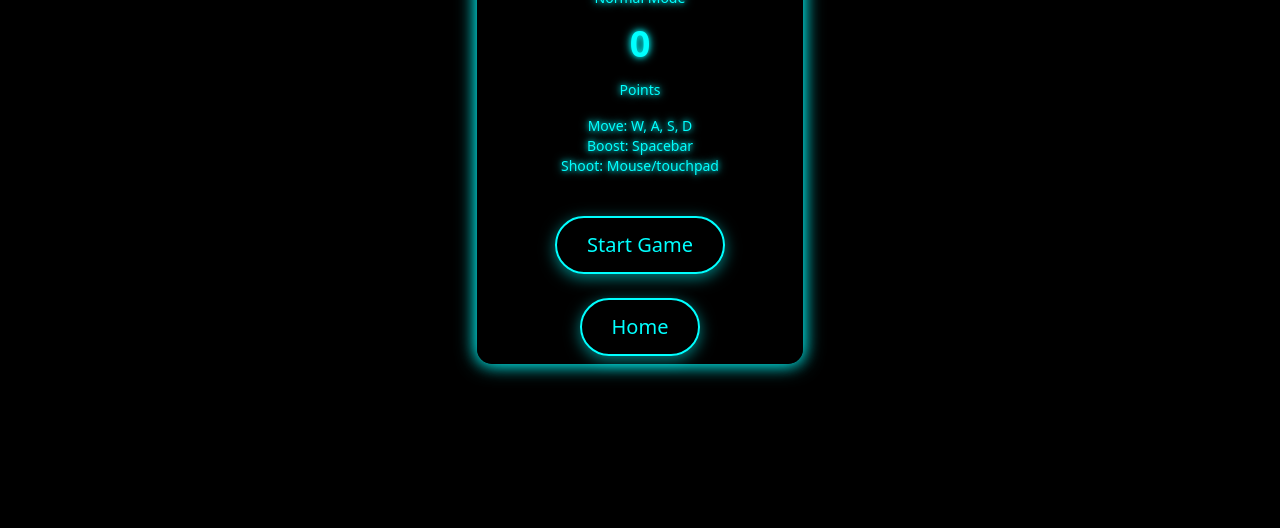
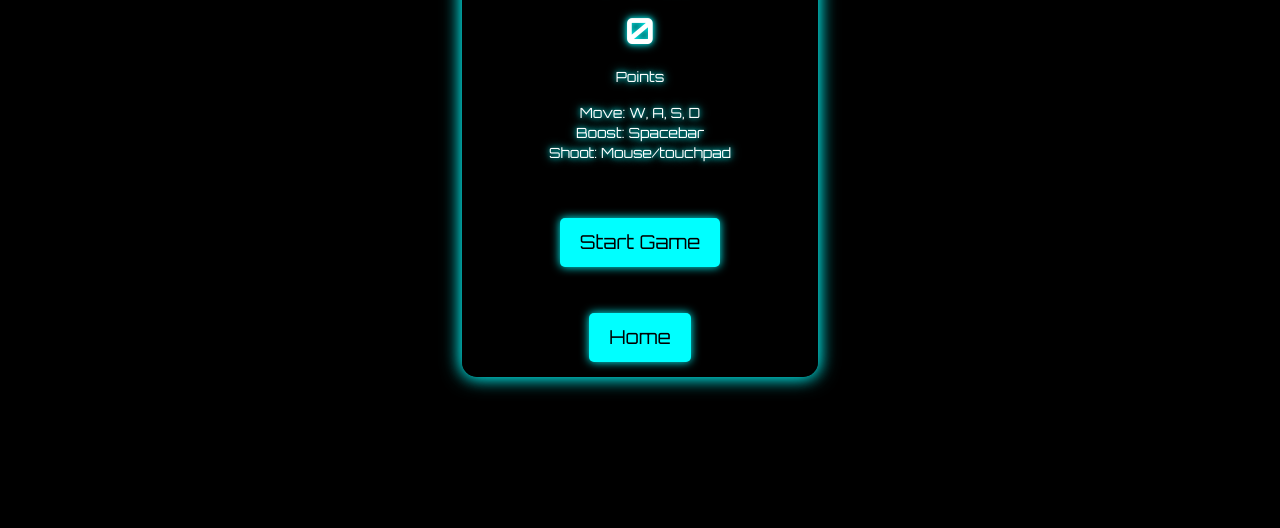
Before and after one commit to harshp28/Neon-Void, a plain HTML site: page Normal_mode/normal.html in a window 1280 px wide. Shown: the part 272-800 px from the top of the page. Drawn offline with nearby package versions, Linux system fonts and the light colour scheme.

Commit message:
Update styles.css

```diff
--- a/Normal_mode/styles.css
+++ b/Normal_mode/styles.css
@@ -1,4 +1,13 @@
 /* Neon Glow for Modal Background */
+@import url('https://fonts.googleapis.com/css2?family=Orbitron:wght@400;700&display=swap');
+
+body {
+    margin: 0;
+    background: black;
+    overflow: hidden;
+    font-family: 'Orbitron', sans-serif;
+}
+
 .neon-background {
     background-color: rgba(0, 0, 0, 0.8);
     box-shadow: 0 0 15px rgba(0, 255, 255, 0.7),
@@ -11,15 +20,14 @@
     font-size: 3rem;
     font-weight: bold;
     text-transform: uppercase;
-    color: #00ffff;
+    color: #ffffff;
     text-shadow: 0 0 5px rgba(0, 255, 255, 0.7),
                  0 0 10px rgba(0, 255, 255, 1);
-    animation: neon-blink 1.5s infinite alternate;
 }
 
 /* Neon Instruction Text */
 .neon-instruction {
-    color: #00ffff;
+    color: #ffffff;
     text-shadow: 0 0 5px rgba(0, 255, 255, 0.7),
                  0 0 10px rgba(0, 255, 255, 1);
 }
@@ -34,31 +42,30 @@
 
 /* Neon Buttons */
 .neon-btn {
-    border: 2px solid #00ffff;
-    color: #00ffff;
-    background: transparent;
-    border-radius: 30px;
-    padding: 12px 30px;
-    font-size: 1.25rem;
-    transition: all 0.3s ease;
-    box-shadow: 0 4px 15px rgba(0, 255, 255, 0.5);
+    display: inline-block;
+    margin: 15px;
+    padding: 10px 20px;
+    font-size: 1.2rem;
+    color: black;
+    background: cyan;
+    text-decoration: none;
+    border-radius: 5px;
+    transition: transform 0.3s, box-shadow 0.3s;
+    box-shadow: 0 0 10px cyan;
+    animation: pulse 0.5s infinite alternate;
+}
+@keyframes pulse {
+    0% { box-shadow: 0 0 10px cyan; }
+    100% { box-shadow: 0 0 30px cyan; }
 }
 
 .neon-btn:hover {
-    background-color: #00ffff;
-    color: black;
-    transform: translateY(-3px);
-    box-shadow: 0 8px 20px rgba(0, 255, 255, 0.6);
-}
-
-/* Modal Animation */
-@keyframes neon-blink {
-    0% { opacity: 0.8; }
-    100% { opacity: 1; }
+    transform: scale(1.1);
+    box-shadow: 0 0 20px cyan;
 }
 
 h1 {
-    color: #00ffff;
+    color: #ffffff;
     text-shadow: 0 0 5px rgba(0, 255, 255, 0.7),
                  0 0 10px rgba(0, 255, 255, 1);
 }
```
